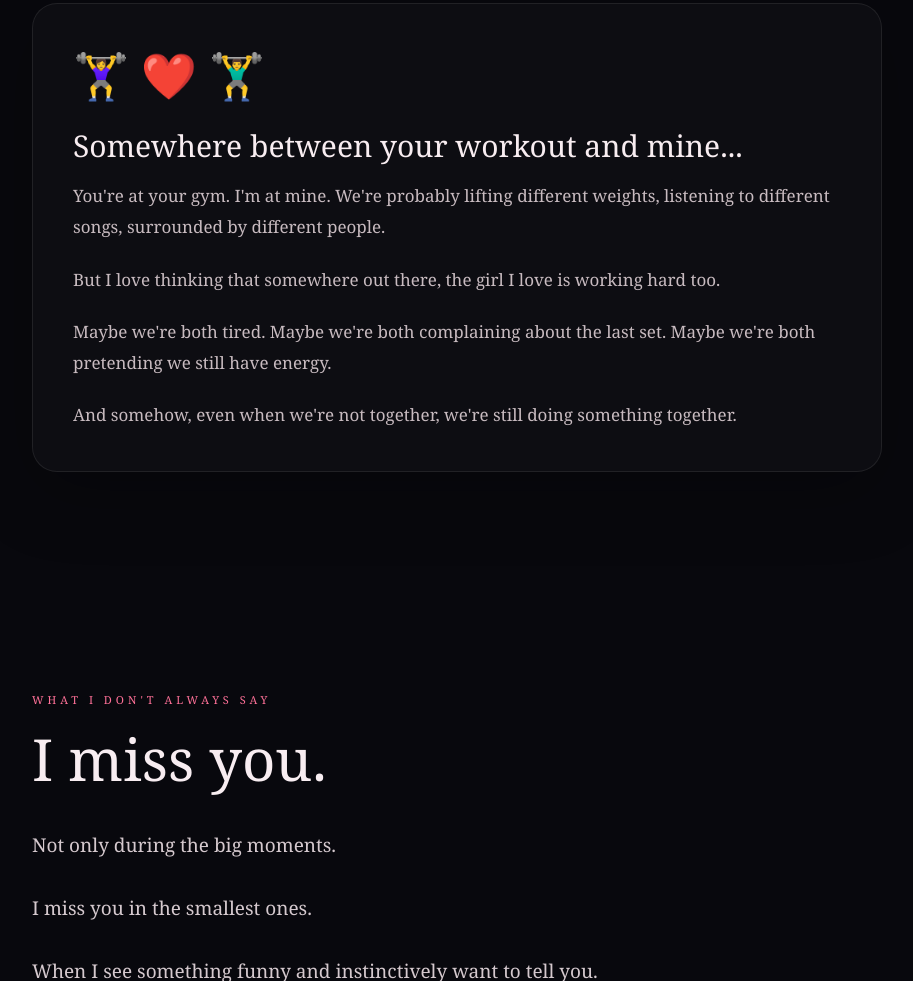
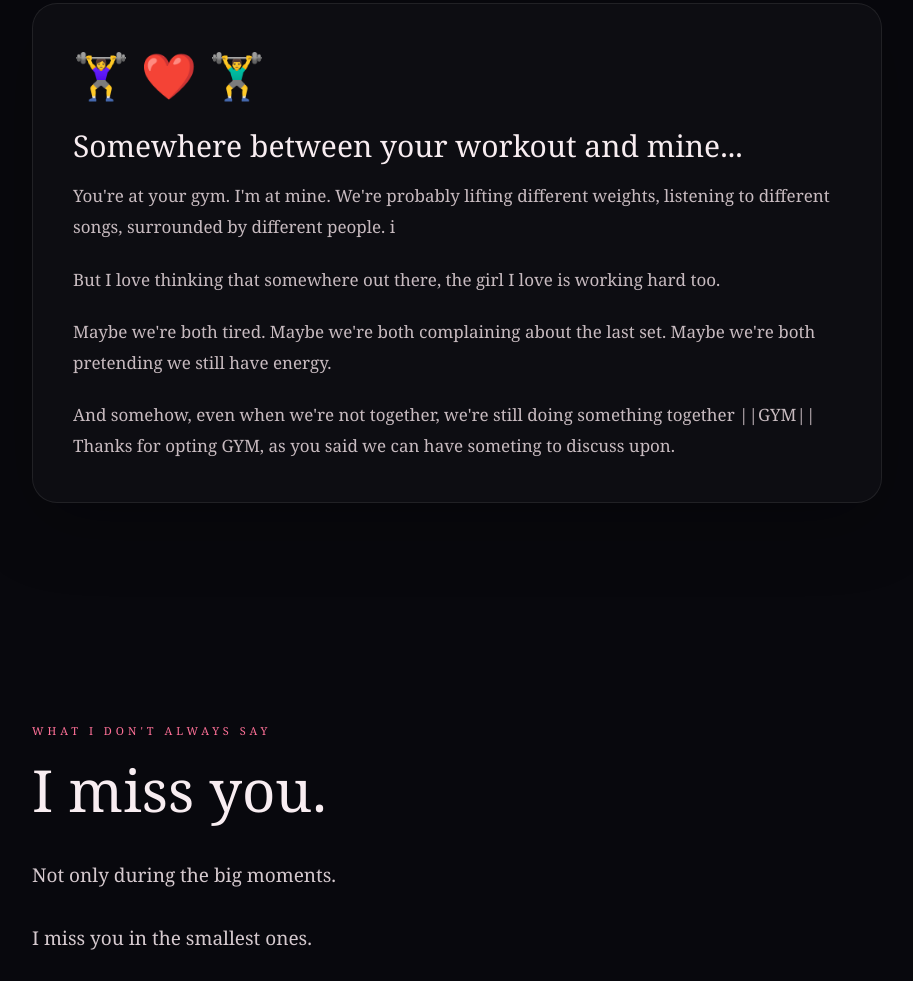
Before and after one commit to deepakkumarbogam-hub/github-actions-lab, a plain HTML site: page index.html in a window 1280 px wide. Shown: the part 2149-3130 px from the top of the page, without its empty margins (183-1096 px from the left). Drawn offline with Linux system fonts and the light colour scheme.

Commit message:
New html

```diff
--- a/index.html
+++ b/index.html
@@ -531,7 +531,7 @@
         We're probably lifting different weights,
         listening to different songs,
         surrounded by different people.
-      </p>
+      i</p>
 
       <br>
 
@@ -552,7 +552,7 @@
 
       <p>
         And somehow, even when we're not together,
-        we're still doing something together.
+        we're still doing something together ||GYM|| Thanks for opting GYM, as you said we can have someting to discuss upon.
       </p>
 
     </div>
```
